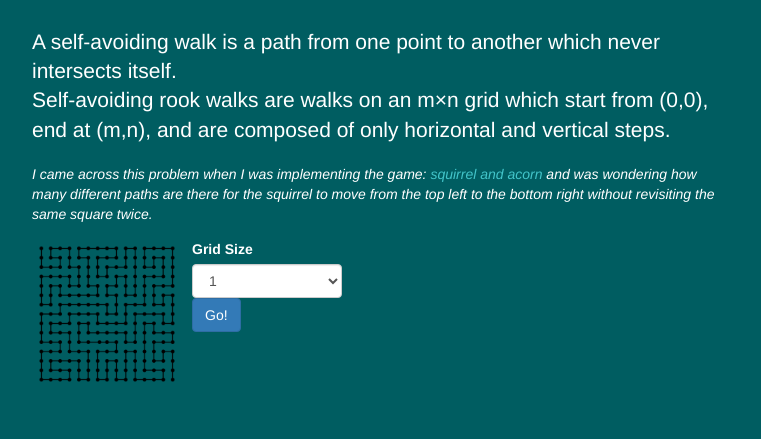
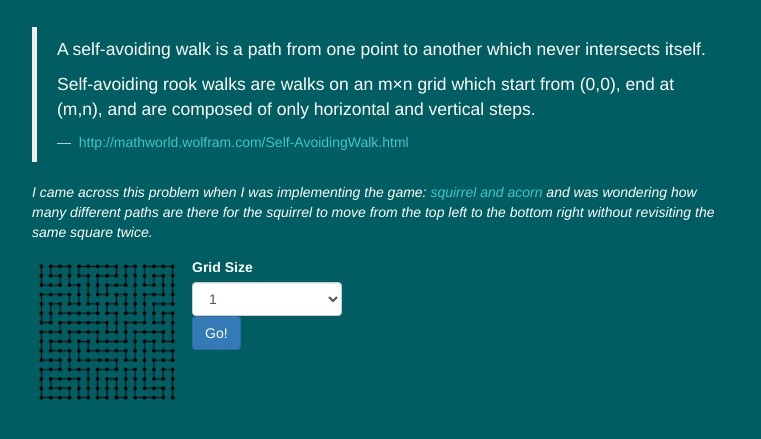
Before and after one commit to xming13/self-avoiding-walk, a plain HTML site: page index.html in a window 1280 px wide. Shown: the part 123-562 px from the top of the page, without its empty margins (258-1019 px from the left). Drawn offline with nearby package versions, Linux system fonts and the light colour scheme.

Commit message:
word fix

```diff
--- a/index.html
+++ b/index.html
@@ -53,6 +53,9 @@
         a:hover,
         a:focus {
             color: #98FFEF;
+        }
+        blockquote footer {
+            color: #D6D6D6;
         }
         .container {
             margin: 0 auto;
@@ -171,9 +174,19 @@
         </nav>
     </header>
 
-    <p class="lead">A self-avoiding walk is a path from one point to another which never intersects itself.
-        <br> Self-avoiding rook walks are walks on an m×n grid which start from (0,0), end at (m,n), and are composed of only horizontal and vertical steps.
-    </p>
+    <blockquote>
+        <p>
+            A self-avoiding walk is a path from one point to another which never intersects itself.
+        </p>
+        <p>
+            Self-avoiding rook walks are walks on an m×n grid which start from (0,0), end at (m,n), and are composed of only horizontal and vertical steps.
+        </p>
+        <footer>
+            <a href="http://mathworld.wolfram.com/Self-AvoidingWalk.html" target="_blank">
+                http://mathworld.wolfram.com/Self-AvoidingWalk.html
+            </a>
+        </footer>
+    </blockquote>
     <p>
         <em>I came across this problem when I was implementing the game:
             <a href="http://xming13.github.io/squirrel-and-acorn/" target="_blank">squirrel and acorn</a>
@@ -341,7 +354,7 @@
                     break;
                 case "8":
                     $("#progress-bar").addClass("progress-bar-danger");
-                    $("#estimate").html("This will take around forever? I really have no idea...");
+                    $("#estimate").html("This will take forever? I really have no idea...");
                     $("#progress, #btn-stop").show();
                 default:
                     break;
```
